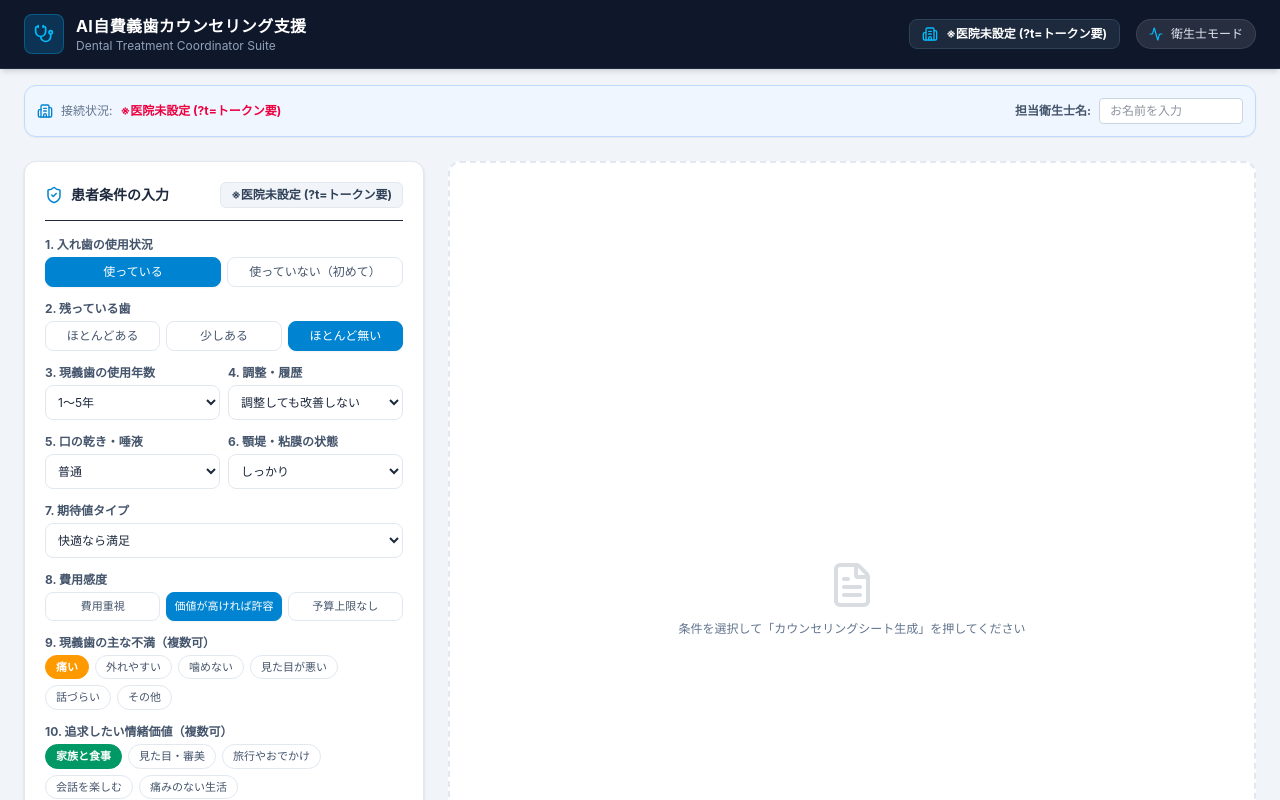
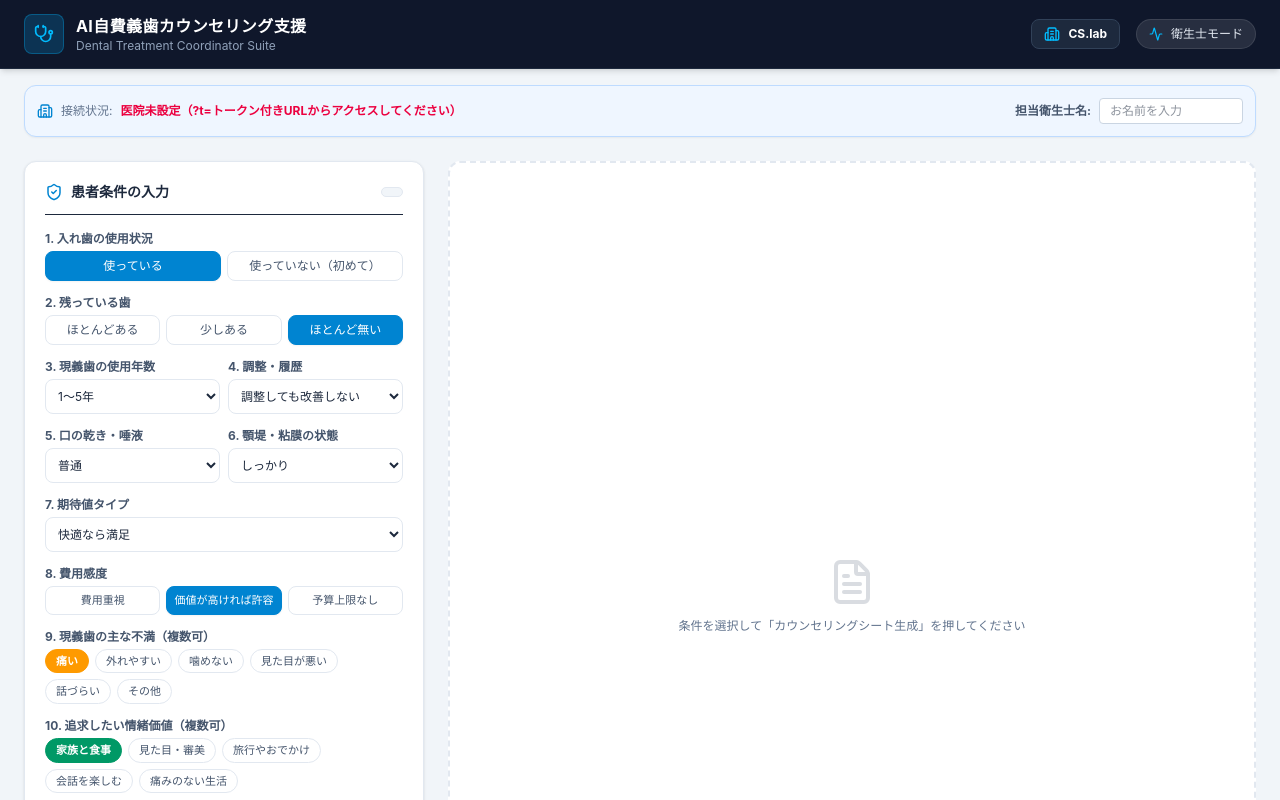
Before and after one commit to Takahito000/dental_tc_app-Private, a Next.js app: page / in a window 1280 px wide. Shown: the top 800 px of the page. Built offline with nearby package versions, Linux system fonts and the light colour scheme.

Commit message:
feat: トークンから医院名を解決し、レポートから内部表記を排除

```diff
--- /dev/null
+++ b/app/api/clinic/route.ts
@@ -0,0 +1,48 @@
+import { NextResponse } from "next/server";
+import { getSupabaseAdmin } from "@/lib/supabase";
+
+export const dynamic = "force-dynamic";
+
+// 💡 トークンから医院情報を引くための照合API
+//    フロントは起動時にこれを呼び、正式な医院名を取得する。
+//    患者向けシートに「接続中 (token)」のような内部表記を出さないための役割分担。
+export async function GET(req: Request) {
+  try {
+    const { searchParams } = new URL(req.url);
+    const token = (searchParams.get("t") || "").trim();
+
+    if (!token) {
+      return NextResponse.json(
+        { success: false, error: "トークンが指定されていません。" },
+        { status: 400 }
+      );
+    }
+
+    const supabase = getSupabaseAdmin();
+    const { data, error } = await supabase
+      .from("clinics")
+      .select("id, name, print_email")
+      .eq("access_token", token)
+      .single();
+
+    if (error || !data) {
+      // 未登録トークン、または access_token 列未作成でも 404 を返す（フロント側で無害に処理される）
+      return NextResponse.json(
+        { success: false, error: "このトークンに対応する医院が登録されていません。" },
+        { status: 404 }
+      );
+    }
+
+    return NextResponse.json({
+      success: true,
+      name: data.name,
+      print_email: data.print_email,
+    });
+  } catch (err: any) {
+    console.error("Clinic API Error:", err);
+    return NextResponse.json(
+      { success: false, error: err.message || "サーバー内部エラー" },
+      { status: 500 }
+    );
+  }
+}
--- a/app/api/counseling/route.ts
+++ b/app/api/counseling/route.ts
@@ -116,15 +116,16 @@ export async function POST(req: Request) {
     if (staffName) {
       patientSheet = patientSheet.replaceAll("[[STAFF_NAME]]", staffName);
     } else {
-      // 衛生士名が未入力の場合は「担当」行ごと削除して空欄を残さない
-      patientSheet = patientSheet.replace(/^.*\[\[STAFF_NAME\]\].*(\n|$)/gm, "");
+      // 衛生士名が未入力の場合は「担当: 」の部分だけを除去する
+      // （発行日・管理IDと同じ行に同居しているため、行ごと削除すると道連れになる）
+      patientSheet = patientSheet.replace(/担当[:：]\s*\[\[STAFF_NAME\]\][　\s]*/g, "");
     }
 
     if (patientAnonId) {
       patientSheet = patientSheet.replaceAll("[[PATIENT_ID]]", patientAnonId);
     } else {
-      // 採番に失敗した場合は「管理ID」行ごと削除（空のプレースホルダーを残さない）
-      patientSheet = patientSheet.replace(/^.*\[\[PATIENT_ID\]\].*(\n|$)/gm, "");
+      // 採番に失敗した場合は「管理ID: 」の部分だけを除去する
+      patientSheet = patientSheet.replace(/管理ID[:：]\s*\[\[PATIENT_ID\]\][　\s]*/g, "");
     }
 
     return NextResponse.json({
--- a/app/page.tsx
+++ b/app/page.tsx
@@ -99,7 +99,7 @@ export default function Page() {
 
   // 💡 トークン・医院情報・衛生士名の管理
   const [token, setToken] = useState("");
-  const [clinicName, setClinicName] = useState("CS.lab");
+  const [clinicName, setClinicName] = useState("");
   const [staffName, setStaffName] = useState("");
 
   const [formData, setFormData] = useState({
@@ -130,7 +130,7 @@ export default function Page() {
 
   useEffect(() => {
     setMounted(true);
-    console.log("[BUILD] 2026-08-20 15:50 gen-first-pdf");
+    console.log("[BUILD] 2026-08-20 16:10 clinic-resolve");
 
     // 1. ?t= パラメータまたは localStorage からトークンをロード
     const urlParams = new URLSearchParams(window.location.search);
@@ -141,9 +141,27 @@ export default function Page() {
     if (activeToken) {
       setToken(activeToken);
       localStorage.setItem("clinic_access_token", activeToken);
-      setClinicName(`接続中 (${activeToken})`);
+
+      // 💡 トークンから正式な医院名を引く（患者向けシートに「接続中 (token)」等の
+      //    内部表記を絶対に出さないため、解決できた場合のみ state に正式名を入れる）
+      const cachedName = localStorage.getItem("clinic_name") || "";
+      if (cachedName) setClinicName(cachedName);
+
+      fetch(`/api/clinic?t=${encodeURIComponent(activeToken)}`)
+        .then((r) => r.json())
+        .then((d) => {
+          if (d.success && d.name) {
+            setClinicName(d.name);
+            localStorage.setItem("clinic_name", d.name);
+          } else {
+            // 未登録トークン：シートには医院名を出さない（画面の接続状況バーで警告表示）
+            setClinicName("");
+            localStorage.removeItem("clinic_name");
+          }
+        })
+        .catch(() => setClinicName(""));
     } else {
-      setClinicName("※医院未設定 (?t=トークン要)");
+      setClinicName(""); // トークンなし：シートには医院名を出さない
     }
 
     // 2. 担当衛生士名を localStorage から復元
@@ -183,7 +201,7 @@ export default function Page() {
   const handleMultiSelect = (key: "current_denture_complaints" | "emotion_drivers" | "red_flag_words", value: string) => {
     setFormData((prev) => {
       const list = prev[key];
-      if (value === "特になし") return { ...prev, [key]: ["特になし"] };
+      if (value === "特になし") return { ...prev, [key]: ["特���なし"] };
       const filteredList = list.filter((item) => item !== "特になし");
       const newList = filteredList.includes(value)
         ? filteredList.filter((item) => item !== value)
@@ -475,7 +493,7 @@ export default function Page() {
           <div className="hidden sm:flex items-center gap-4">
             <div className="flex items-center gap-2 rounded-lg bg-slate-800 px-3 py-1.5 border border-slate-700">
               <Building2 className="h-4 w-4 text-sky-400" />
-              <span className="text-xs font-bold text-white">{clinicName}</span>
+              <span className="text-xs font-bold text-white">{clinicName || "CS.lab"}</span>
             </div>
             <div className="flex items-center gap-2 rounded-full bg-white/10 px-3 py-1.5 border border-white/10">
               <Activity className="h-3.5 w-3.5 text-sky-400" />
@@ -491,8 +509,12 @@ export default function Page() {
           <div className="flex items-center gap-2">
             <Building2 className="h-4 w-4 text-sky-600" />
             <span className="text-xs text-slate-500">接続状況:</span>
-            <span className={`text-xs font-bold ${token ? "text-blue-900" : "text-rose-600"}`}>
-              {clinicName}
+            <span className={`text-xs font-bold ${token && clinicName ? "text-blue-900" : "text-rose-600"}`}>
+              {token
+                ? clinicName
+                  ? `接続OK: ${clinicName}`
+                  : `未登録のトークンです（${token}）— Supabaseのclinicsに登録してください`
+                : "医院未設定（?t=トークン付きURLからアクセスしてください）"}
             </span>
           </div>
           <div className="flex items-center gap-2">
@@ -830,7 +852,9 @@ export default function Page() {
                       <div className="flex items-center justify-between gap-3">
                         <h1 className="text-[16.0px] font-bold tracking-wide flex-1">{sheet.title}</h1>
                         <div className="text-right text-[9.5px] opacity-90 leading-tight shrink-0">
-                          <div className="font-semibold">{cleanClinicName}</div>
+                          {cleanClinicName && (
+                            <div className="font-semibold">{cleanClinicName}</div>
+                          )}
                           <div className="text-[8px] text-slate-300 mt-0.5 space-y-0.5">
                             {sheet.issueLine
                               .replace(/:\s*/g, ":")
```
